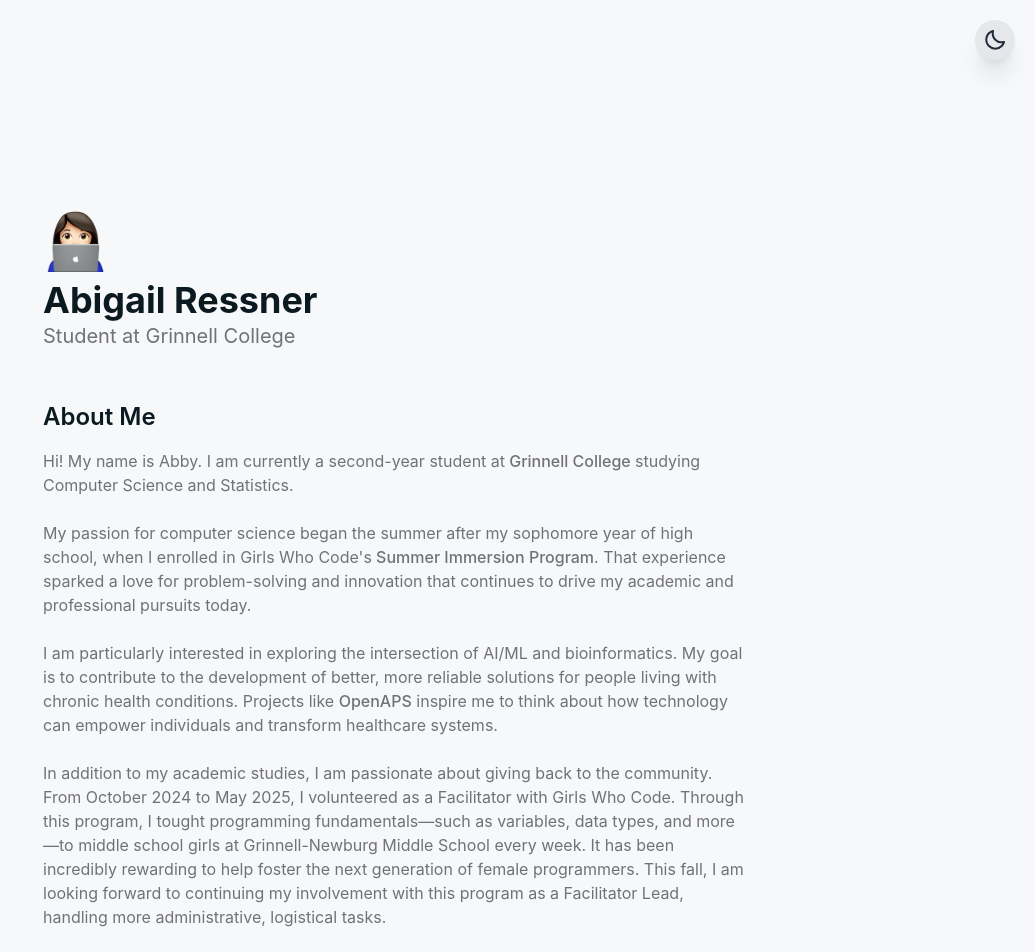
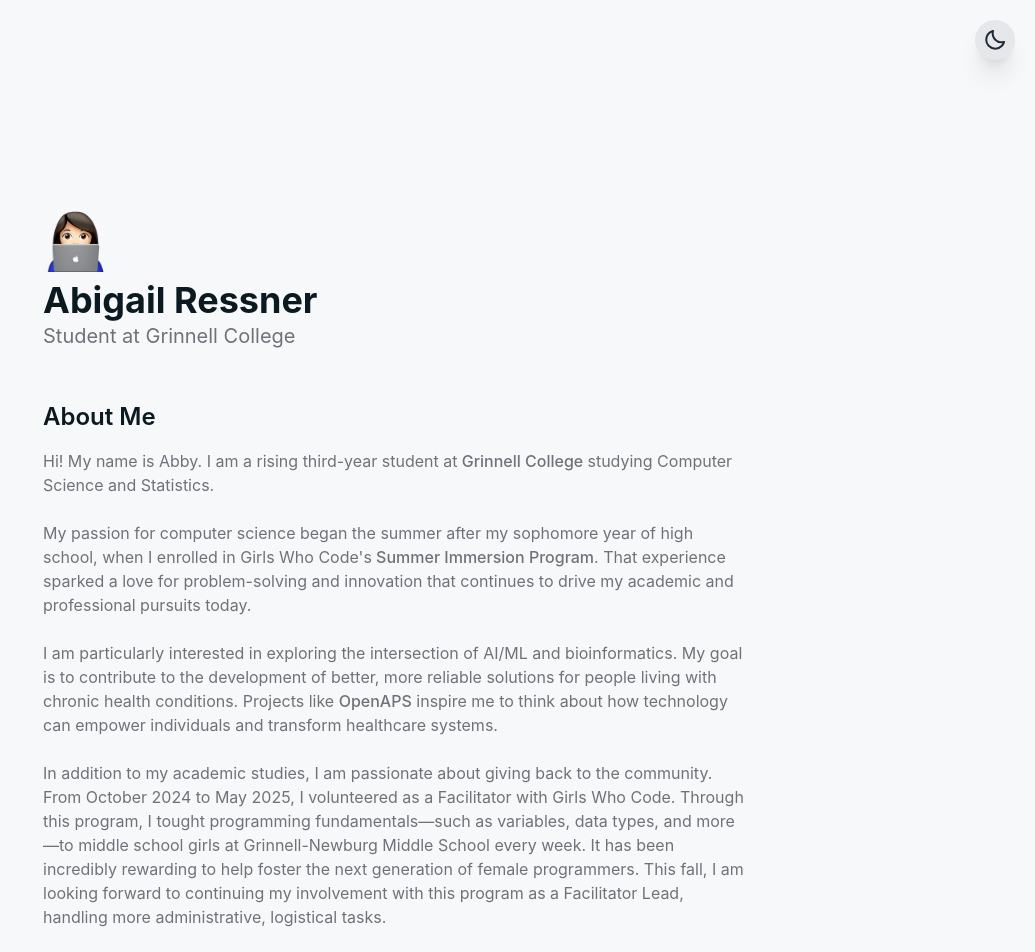
Before and after one commit to abbyressner/personal-site, a Next.js app: page / in a window 1280 px wide. Shown: the top 952 px of the page, without its empty margins (245-1280 px from the left). Built offline with nearby package versions, Linux system fonts and the light colour scheme; a web font is replaced by a local one.

Commit message:
update about me section

```diff
--- a/app/page.tsx
+++ b/app/page.tsx
@@ -33,7 +33,7 @@ export default function Home() {
         <section>
           <h2 className="heading text-2xl text-foreground font-semibold mb-4">About Me</h2>
           <p className="text-body">
-            Hi! My name is Abby. I am currently a second-year student at
+            Hi! My name is Abby. I am a rising third-year student at
             <a
               href="https://www.grinnell.edu"
               className="font-medium text-body hover:text-red-600 transition duration-200"
```
